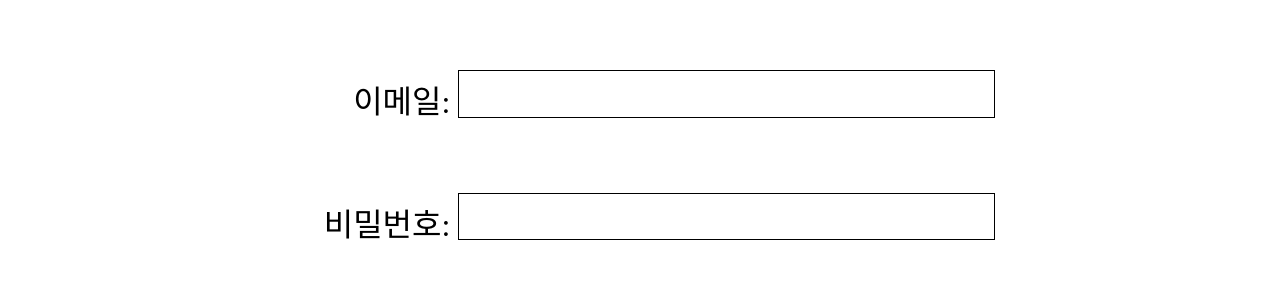
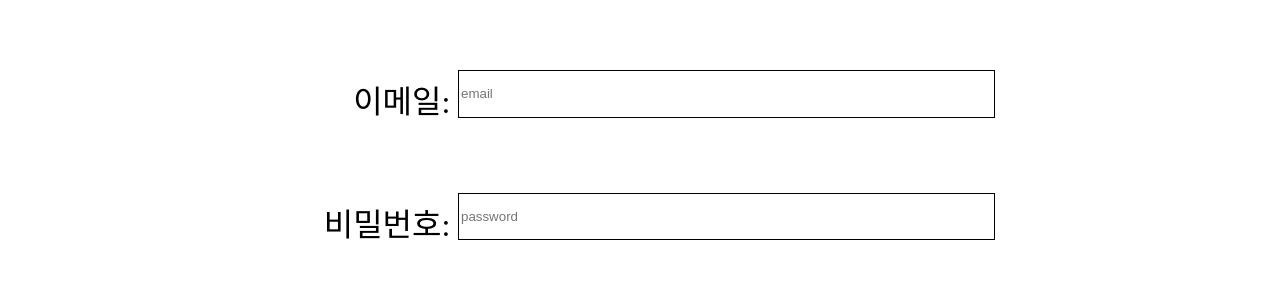
Before and after one commit to weather-notify/notify_Frontend, a React (Create React App) app: page /login in a window 1280 px wide. Shown: the part 132-422 px from the top of the page. Built offline with nearby package versions, Linux system fonts and the light colour scheme.

Commit message:
[ADD] placeholder 설명

```diff
--- a/src/component/login/Login.js
+++ b/src/component/login/Login.js
@@ -10,13 +10,15 @@ const Login = () => {
                 <S.InfoDiv>
                     <S.Info>이메일: </S.Info>
                 </S.InfoDiv>
-                <S.InputEmail></S.InputEmail>
+                <S.InputEmail
+                    placeholder='email'></S.InputEmail>
             </S.InputLine>
             <S.InputLine>
                 <S.InfoDiv>
                     <S.Info>비밀번호: </S.Info>
                 </S.InfoDiv>
-                <S.InputPassword></S.InputPassword>
+                <S.InputPassword
+                    placeholder='password'></S.InputPassword>
             </S.InputLine>
         </S.Container>
     )
```
